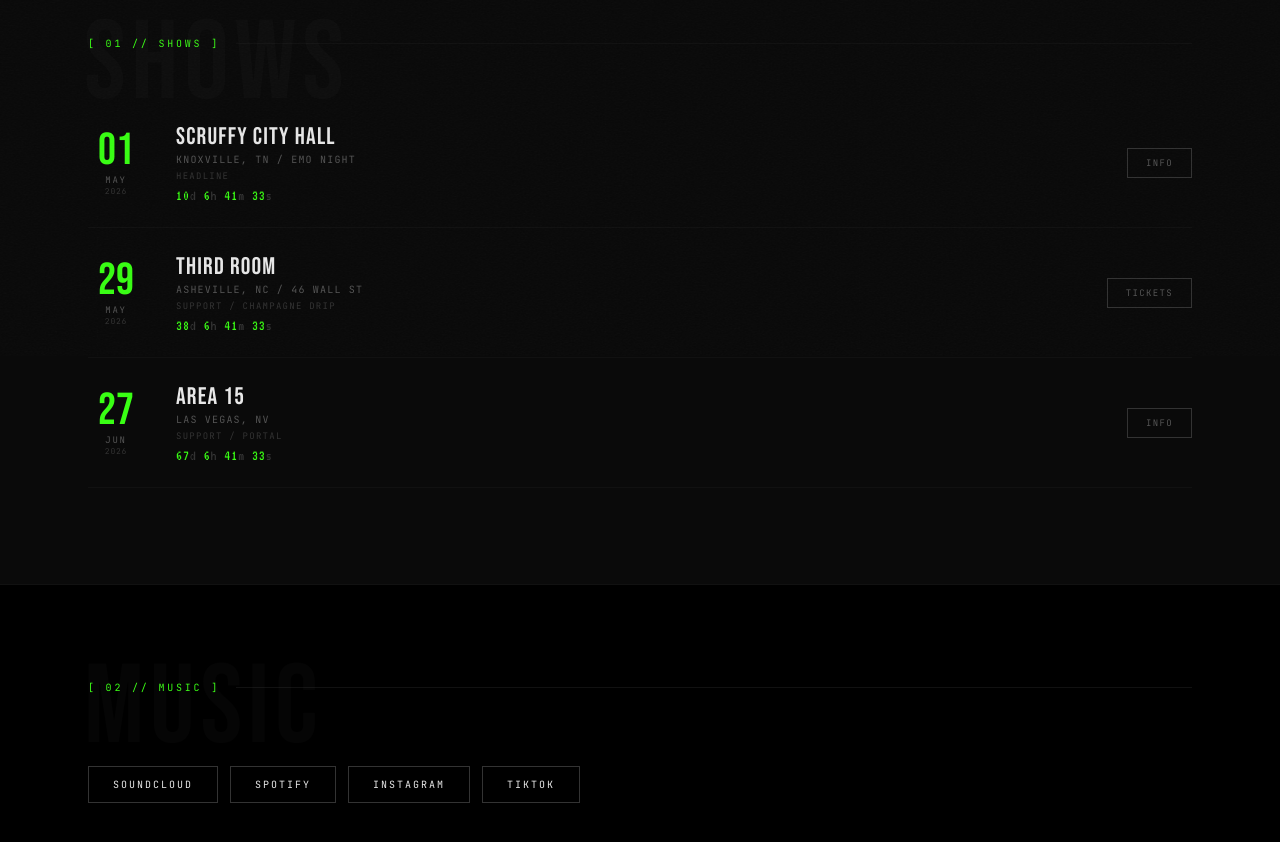
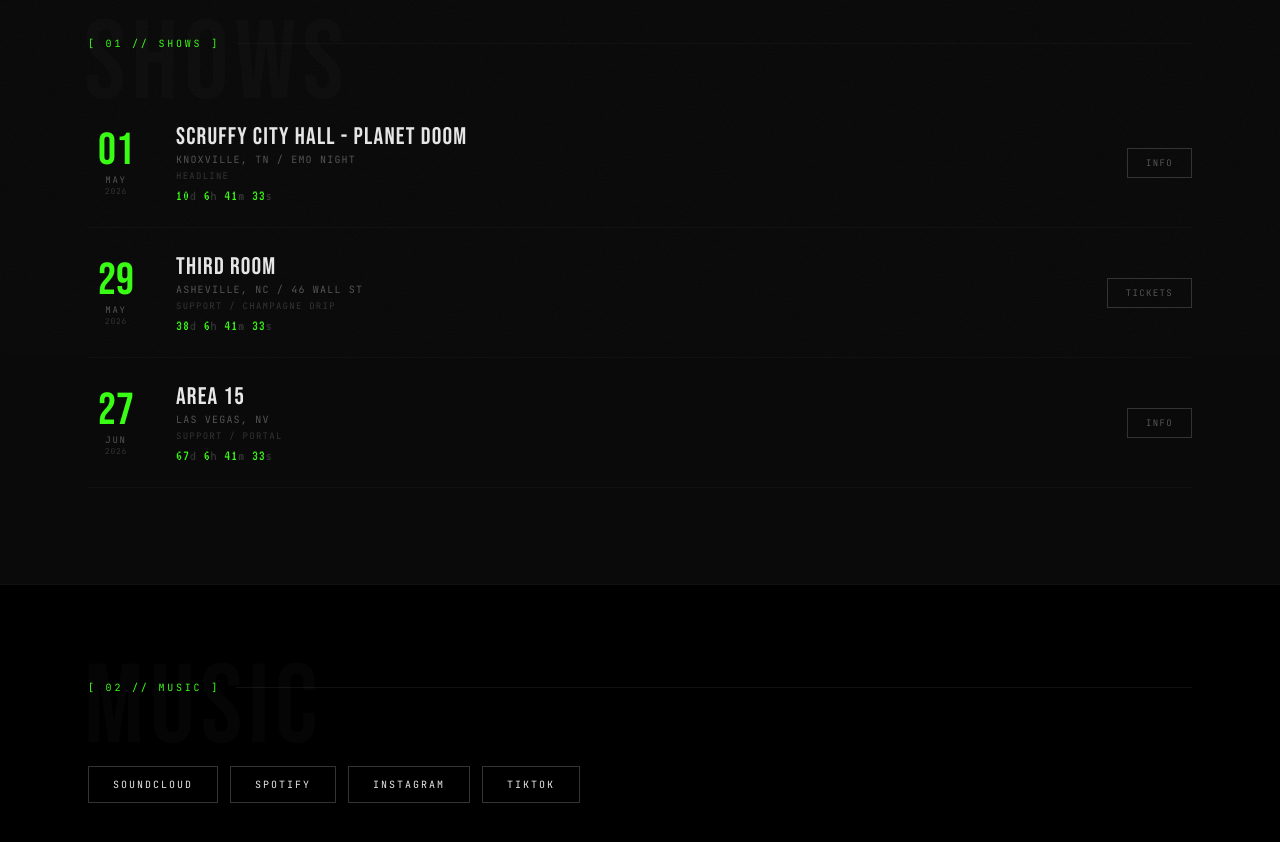
Before and after one commit to iggy-Bianchi/soundcloud-proxy, a plain HTML site: page public/index.html in a window 1280 px wide. Shown: the part 860-1702 px from the top of the page. Drawn offline with Linux system fonts and the light colour scheme; no server answers; grey boxes are pictures that could not be loaded.

Commit message:
Update index.html

```diff
--- a/public/index.html
+++ b/public/index.html
@@ -412,7 +412,7 @@ html.accent-cyan{--acid:#00eaff;--toxic:#0099aa;--acid-dim:rgba(0,234,255,.35)}
         <div class="show-year">2026</div>
       </div>
       <div class="show-info">
-        <div class="show-venue">Scruffy City Hall</div>
+        <div class="show-venue">Scruffy City Hall - Planet Doom</div>
         <div class="show-location">Knoxville, TN / Emo Night</div>
         <div class="show-role">Headline</div>
         <div class="show-countdown"></div>
```
